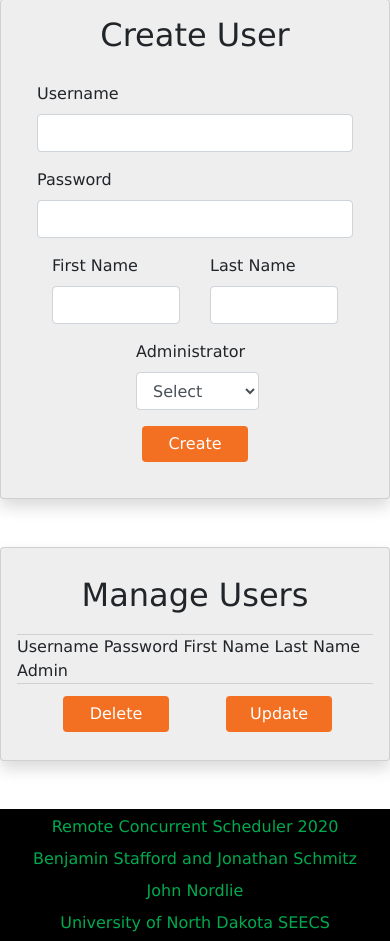
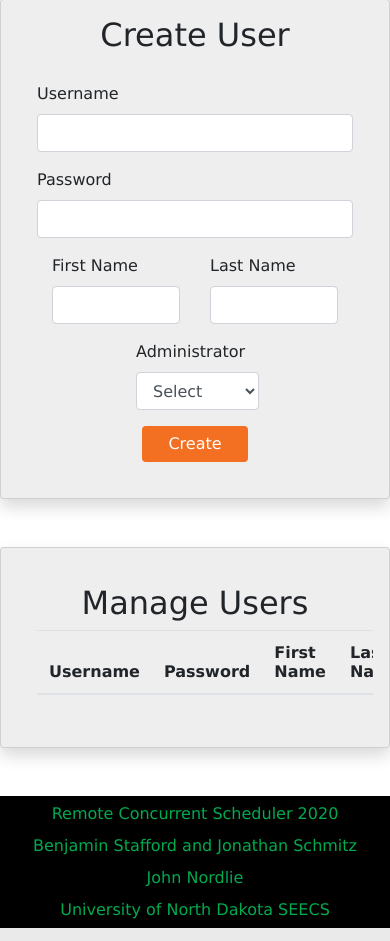
Before and after one commit to bstafford2017/remote-concurrent-scheduler, a PHP site: page /public/manageUsers.html in a window 390 px wide. Shown: the part 182-1123 px from the top of the page. Run offline with PHP 8.4, Linux system fonts and the light colour scheme; lists and menus that the app fills with data are empty; some libraries are stand-ins or nearby versions.

Commit message:
responsive table

```diff
--- a/public/css/manageUsers.css
+++ b/public/css/manageUsers.css
@@ -1,3 +1,7 @@
+#content {
+    min-height: 500px;
+}
+
 #create-card {
     height: 500px;
 }
--- a/public/js/manageUsers.js
+++ b/public/js/manageUsers.js
@@ -14,6 +14,8 @@ $.ajax({
                         <option value="0" ${(user.admin === 0) ? 'selected' : ''}>False</option>
                         <option value="1" ${(user.admin === 1) ? 'selected' : ''}>True</option>
                     </select></td>
+                    <td><button class="btn btn-primary">Update</button></td>
+                    <td><button class="btn btn-primary">Delete</button></td>
                 </tr>`)
         })
     },
--- a/public/manageUsers.html
+++ b/public/manageUsers.html
@@ -95,11 +95,8 @@
                 </div>
             </div>
             <div class="card col-lg-6 offset-lg-1 shadow p-3 mb-5 rounded" id="manage-card">
-                <div class="card-header">
+                <div class="card-body table-responsive">
                     <h2 style="text-align: center;">Manage Users</h2>
-
-                </div>
-                <div class="card-bod>
                     <table class="table">
                         <thead>
                             <tr>
@@ -108,16 +105,14 @@
                                 <th scope="col">First Name</th>
                                 <th scope="col">Last Name</th>
                                 <th scope="col">Admin</th>
+                                <th scope="col">Update</th>
+                                <th scope="col">Delete</th>
                             </tr>
                         </thead>
                         <tbody id="user-list">
 
                         </tbody>
                     </table>
-                </div>
-                <div class="card-footer">
-                    <button id="delete-user" class="btn btn-secondary col-4 offset-1 col-sm-2 offset-sm-3">Delete</button>
-                    <button id="update-user" class="btn btn-secondary col-4 offset-2 col-sm-2 offset-sm-3">Update</button>
                 </div>
             </div>
         </div>
```
